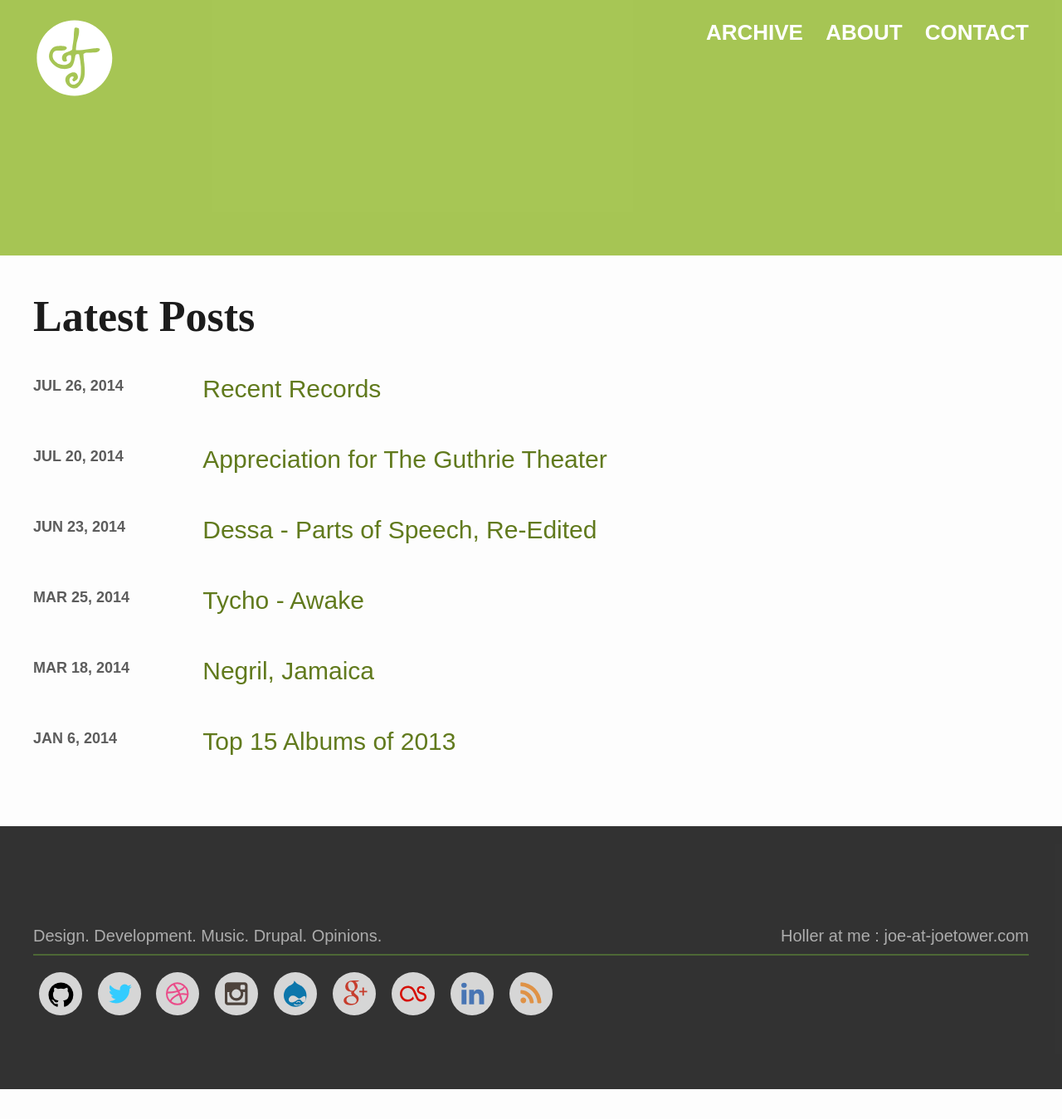
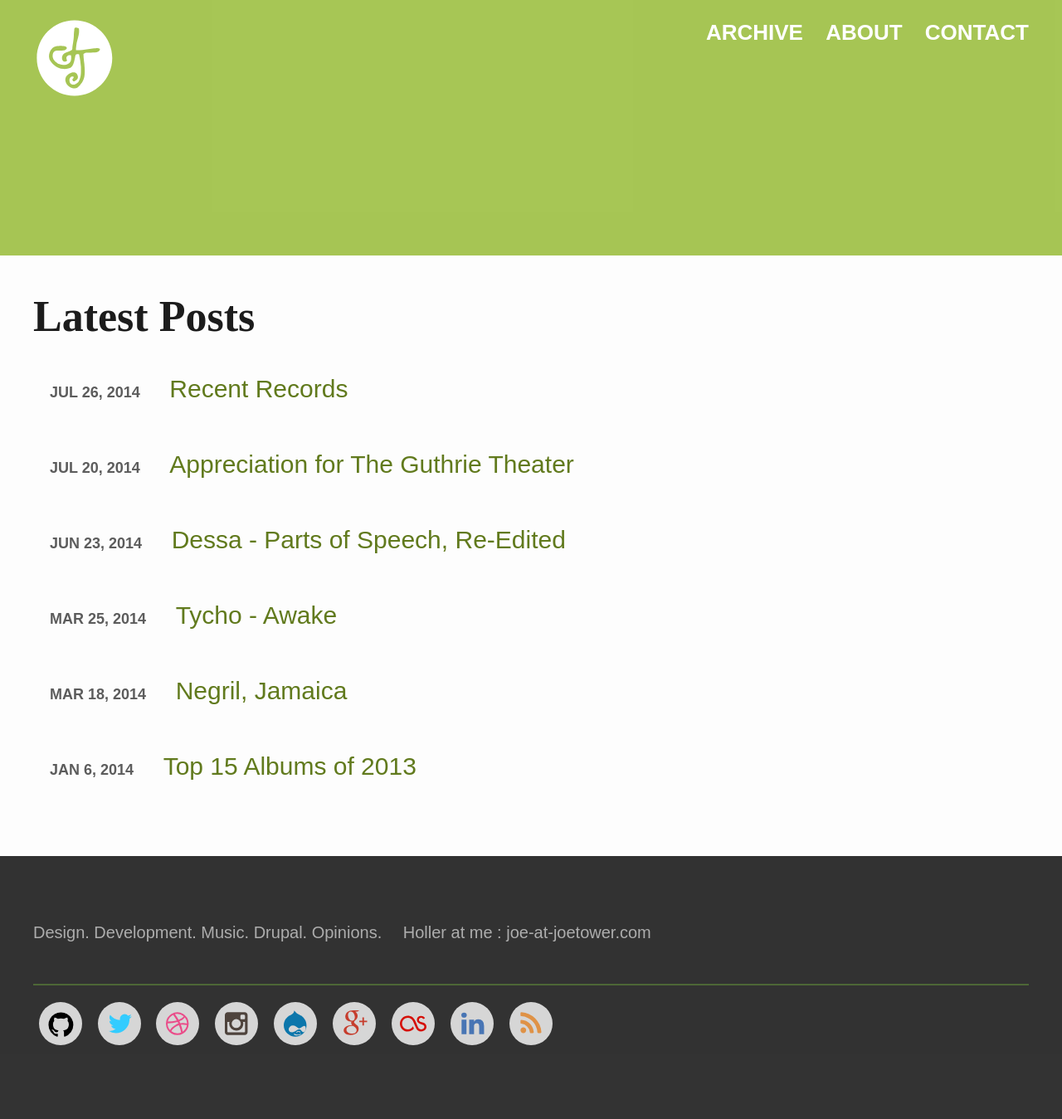
Before and after one commit to joetower/joetower-jekyll-2015, a Jekyll site: the page built from index.html, in a window 1280 px wide. Shown: the whole page at 83% size. Built offline with Jekyll 4.4.1, drawn with Linux system fonts in a browser that asks for light colours; before the commit the page ends 1313 px from its top, so only the background shows below that.

Commit message:
Fixed grid things - footer and posts on homepage

```diff
--- a/css/style.css
+++ b/css/style.css
@@ -79,8 +79,6 @@ button:after,
 .button:after,
 input[type="submit"]:after,
 .site-footer:after,
-.site-footer p span.text:after,
-.site-footer p span.email:after,
 .footer-col-1:after,
 .footer-col-2:after,
 .site-footer ul:after,
@@ -548,44 +546,14 @@ input[type="submit"].active {
 }
 @media (min-width: 59.4375em) {
   .site-footer p span.text {
-    width: 48.93617%;
-    clear: right;
-    float: left;
-    margin-left: 0;
-    margin-right: 2.12766%;
-  }
-}
-@media (min-width: 80em) {
-  .site-footer p span.text {
-    width: 40.42553%;
-    clear: right;
-    float: left;
-    margin-left: 0;
-    margin-right: 2.12766%;
+    display: inline-block;
   }
 }
 @media (min-width: 59.4375em) {
   .site-footer p span.email {
-    width: 48.93617%;
-    clear: right;
-    float: right;
-    margin-right: 0;
+    display: inline-block;
     text-align: right;
-  }
-}
-@media (min-width: 80em) {
-  .site-footer p span.email {
-    width: 57.44681%;
-    clear: right;
-    float: right;
-    margin-right: 0;
-    text-align: right;
-  }
-}
-@media (min-width: 120em) {
-  .site-footer p span.email {
-    display: block;
-    clear: left;
+    padding-left: 20px;
   }
 }
 
@@ -956,11 +924,8 @@ img.dogs:hover {
 }
 @media (min-width: 59.4375em) {
   .posts .post-date {
-    width: 23.40426%;
-    float: left;
-    margin-right: -100%;
-    margin-left: 0;
-    clear: none;
+    display: inline-block;
+    padding: 10px 20px;
   }
 }
 @media (min-width: 120em) {
@@ -971,11 +936,8 @@ img.dogs:hover {
 }
 @media (min-width: 59.4375em) {
   .posts .post-link {
-    width: 82.97872%;
-    float: right;
-    margin-left: 0;
-    margin-right: 0;
-    clear: none;
+    display: inline-block;
+    margin-left: 10px;
   }
 }
 
```
Also changed, not shown: _scss/partials/_footer.scss (+3 -15 lines), _scss/partials/_posts.scss (+5 -2 lines), img/pages/about/joe-tower.jpg.
